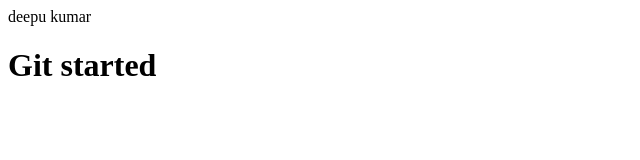
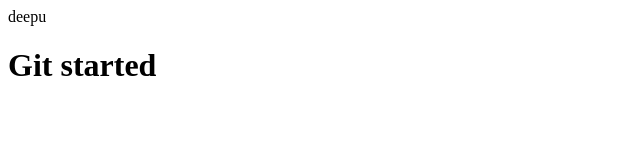
Before and after one commit to riyadas16/tee, a plain HTML site: page index.html in a window 1280 px wide. Shown: the full height of the page, 0-640 px from the left. Drawn offline with Linux system fonts and the light colour scheme.

Commit message:
commited

```diff
--- a/index.html
+++ b/index.html
@@ -7,7 +7,7 @@
     <title>Document</title>
 </head>
 <body>
-deepu kumar
+deepu
     <h1>Git started</h1>
 
 </body>
```
